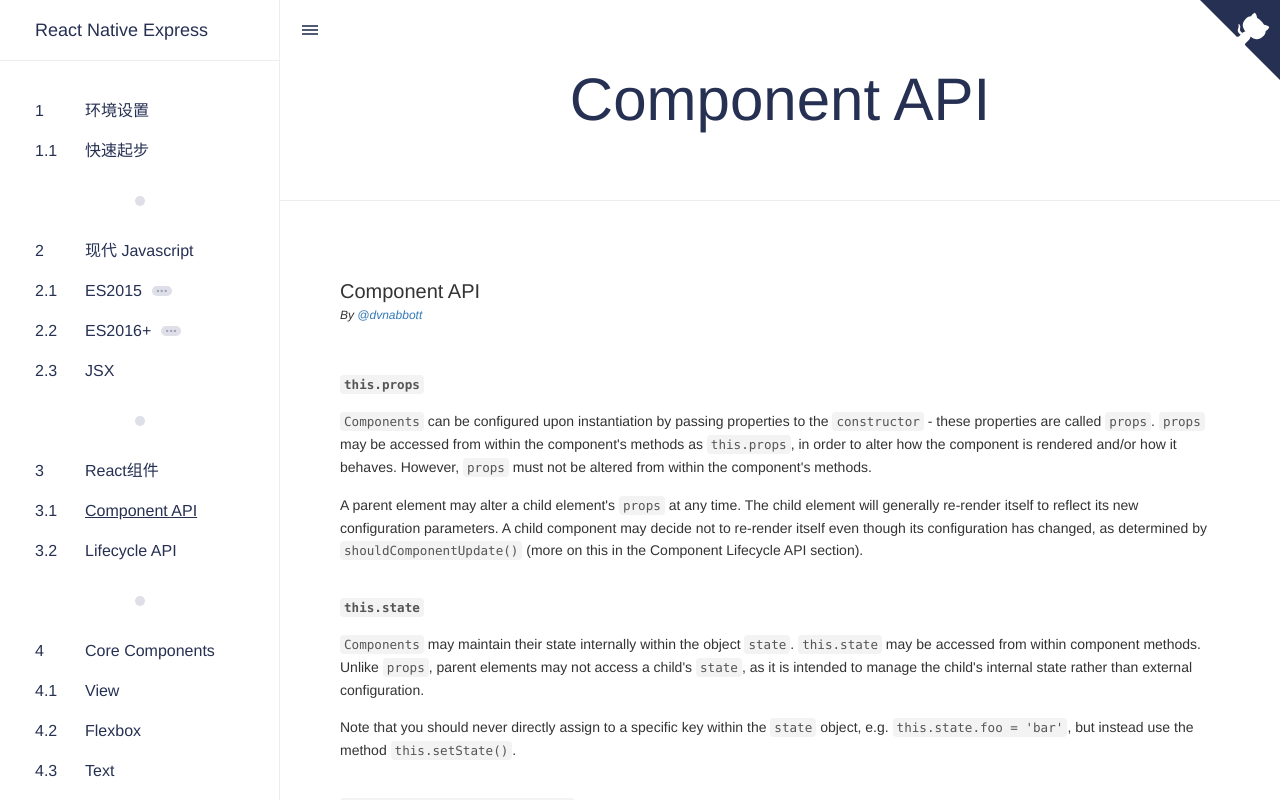
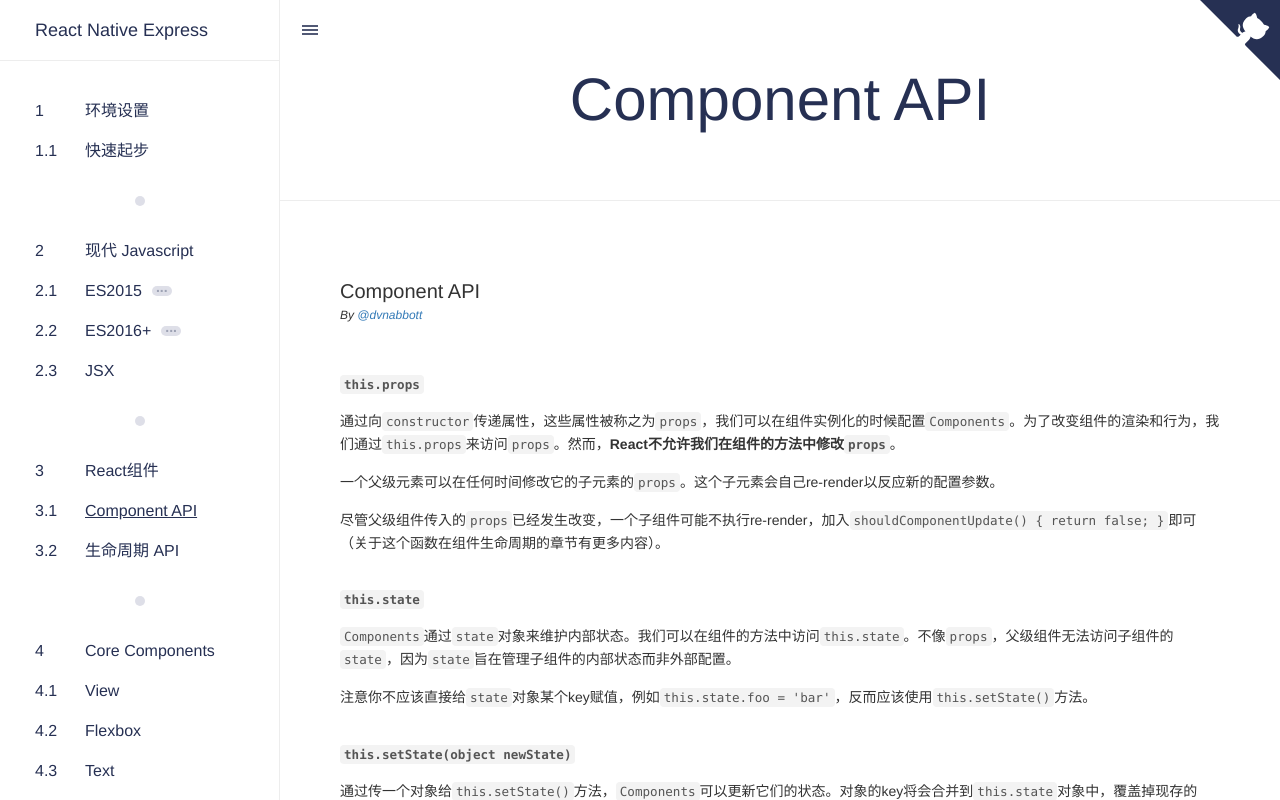
Before and after one commit to cnscorpions/react-native-express-cn, a Next.js app: page /component_api in a window 1280 px wide. Built offline with nearby package versions, Linux system fonts and the light colour scheme.

Commit message:
React 组件:white_check_mark:

```diff
--- a/src/pages/component_api.mdx
+++ b/src/pages/component_api.mdx
@@ -1,25 +1,26 @@
 import WebPlayer from '../components/WebPlayer'
 import example from '../examples/component_api'
 
-
 ## **`this.props`**
 
-`Components` can be configured upon instantiation by passing properties to the `constructor` - these properties are called `props`. `props` may be accessed from within the component's methods as `this.props`, in order to alter how the component is rendered and/or how it behaves. However, `props` must <b>not be altered</b> from within the component's methods.
+通过向`constructor`传递属性，这些属性被称之为`props`，我们可以在组件实例化的时候配置`Components`。为了改变组件的渲染和行为，我们通过`this.props`来访问`props`。然而，**React不允许我们在组件的方法中修改`props`**。
 
-A parent element may alter a child element's `props` at any time. The child element will generally re-render itself to reflect its new configuration parameters. A child component may decide not to re-render itself even though its configuration has changed, as determined by `shouldComponentUpdate()` (more on this in the Component Lifecycle API section).
+一个父级元素可以在任何时间修改它的子元素的`props`。这个子元素会自己re-render以反应新的配置参数。
+
+尽管父级组件传入的`props`已经发生改变，一个子组件可能不执行re-render，加入`shouldComponentUpdate() { return false; }`即可（关于这个函数在组件生命周期的章节有更多内容）。
 
 ## **`this.state`**
 
-`Components` may maintain their state internally within the object `state`. `this.state` may be accessed from within component methods. Unlike `props`, parent elements may not access a child's `state`, as it is intended to manage the child's internal state rather than external configuration.
+`Components`通过`state`对象来维护内部状态。我们可以在组件的方法中访问`this.state`。不像`props`，父级组件无法访问子组件的`state`，因为`state`旨在管理子组件的内部状态而非外部配置。
 
-Note that you should <i>never</i> directly assign to a specific key within the `state` object, e.g. `this.state.foo = 'bar'`, but instead use the method `this.setState()`.
+注意你不应该直接给`state`对象某个key赋值，例如`this.state.foo = 'bar'`，反而应该使用`this.setState()`方法。
 
 ## **`this.setState(object newState)`**
 
-`Components` may update their `state` by passing an object to the method `this.setState()`. Any keys in the object passed to the method will be merged into (and override any existing keys in) `this.state`.
+通过传一个对象给`this.setState()`方法，`Components`可以更新它们的状态。对象的key将会合并到`this.state`对象中，覆盖掉现存的keys。
 
 # Example
 
-The following example includes a `Counter` component that maintains the elapsed time internally as `state.count`. The `App` component renders the `Counter` component with two `props`: `size` and `color`. The `App` can easily render several `Counter` components with different sizes and colors.
+下面的例子包含一个`Counter`组件，它通过`state.count`内部维护着运行时间。`App`组件渲染带有两个`props`：`size`和`color`的`Counter`组件。`App`能够容易地渲染几个不同尺寸和颜色地`Counter`组件。
 
 <WebPlayer {...example} />
--- a/src/utils/Sections.js
+++ b/src/utils/Sections.js
@@ -137,7 +137,7 @@
   },
   {
     depth: 1,
-    title: 'Lifecycle API',
+    title: '生命周期 API',
     slug: 'lifecycle_api',
     componentName: 'LifecycleAPI',
   },
```
Also changed, not shown: 1 other file (tests, documents, lock files or other folders).
